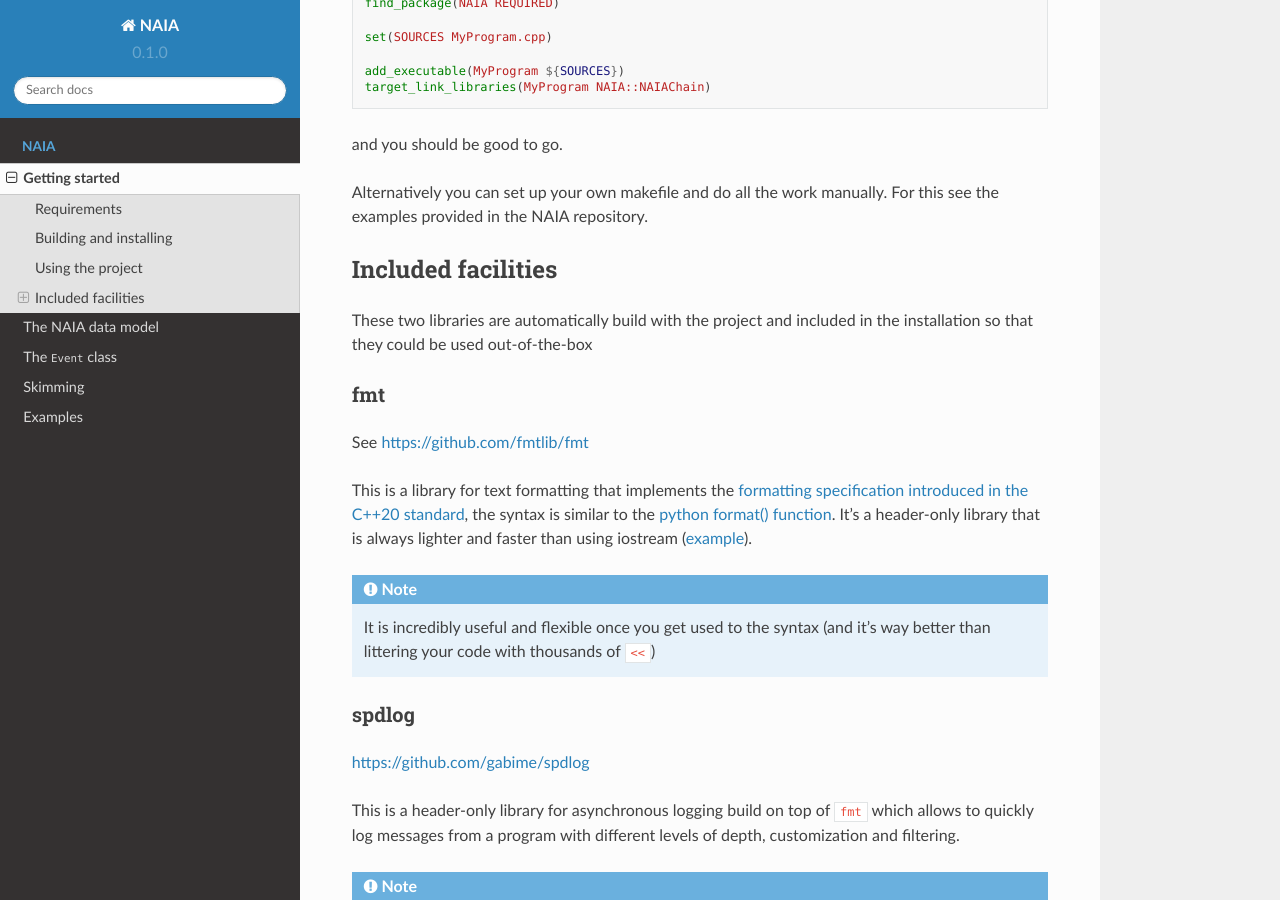
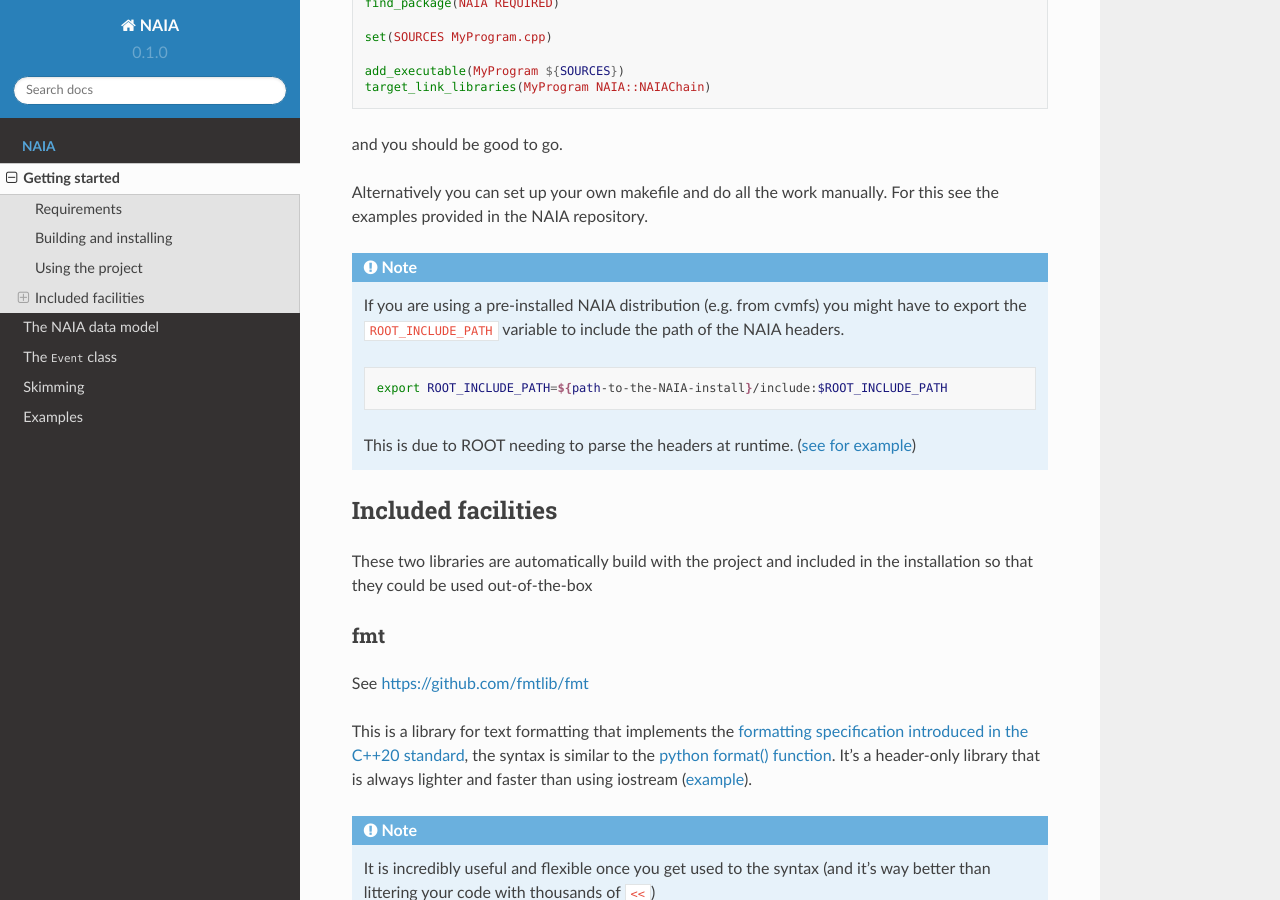
Before and after one commit to valerioformato/NAIA-readthedocs, a Sphinx documentation site: the page built from docs/source/build-install.rst, in a window 1280 px wide and 900 px high, scrolled down 1604 px. Built offline with Sphinx 7.4.7 and the Read the Docs theme 2.0.0, drawn with Linux system fonts in a browser that asks for light colours.

Commit message:
Add runtime header warning

```diff
--- a/docs/source/build-install.rst
+++ b/docs/source/build-install.rst
@@ -78,6 +78,17 @@ and you should be good to go.
 Alternatively you can set up your own makefile and do all the work manually. For this see the examples provided in the
 NAIA repository.
 
+.. note::
+
+  If you are using a pre-installed NAIA distribution (e.g. from cvmfs) you might have to export the ``ROOT_INCLUDE_PATH`` variable to
+  include the path of the NAIA headers.
+
+  .. code-block:: bash
+
+    export ROOT_INCLUDE_PATH=${path-to-the-NAIA-install}/include:$ROOT_INCLUDE_PATH
+
+  This is due to ROOT needing to parse the headers at runtime. (`see for example <https://root-forum.cern.ch/t/problem-with-dictionaries-in-root6/27244/7>`_)
+
 Included facilities
 -------------------
 
--- a/docs/source/datamodel/datamodel.rst
+++ b/docs/source/datamodel/datamodel.rst
@@ -40,7 +40,7 @@ If you're uncomfortable with `range-based for loops <https://en.cppreference.com
       // your analysis here :)
     }
 
-NAIA root-files contain two more ``TTree``s with additional data for the analysis.
+NAIA root-files contain two more ``TTree`` with additional data for the analysis.
 
 The ``RTIInfo`` tree
 ^^^^^^^^^^^^^^^^^^^^
```
